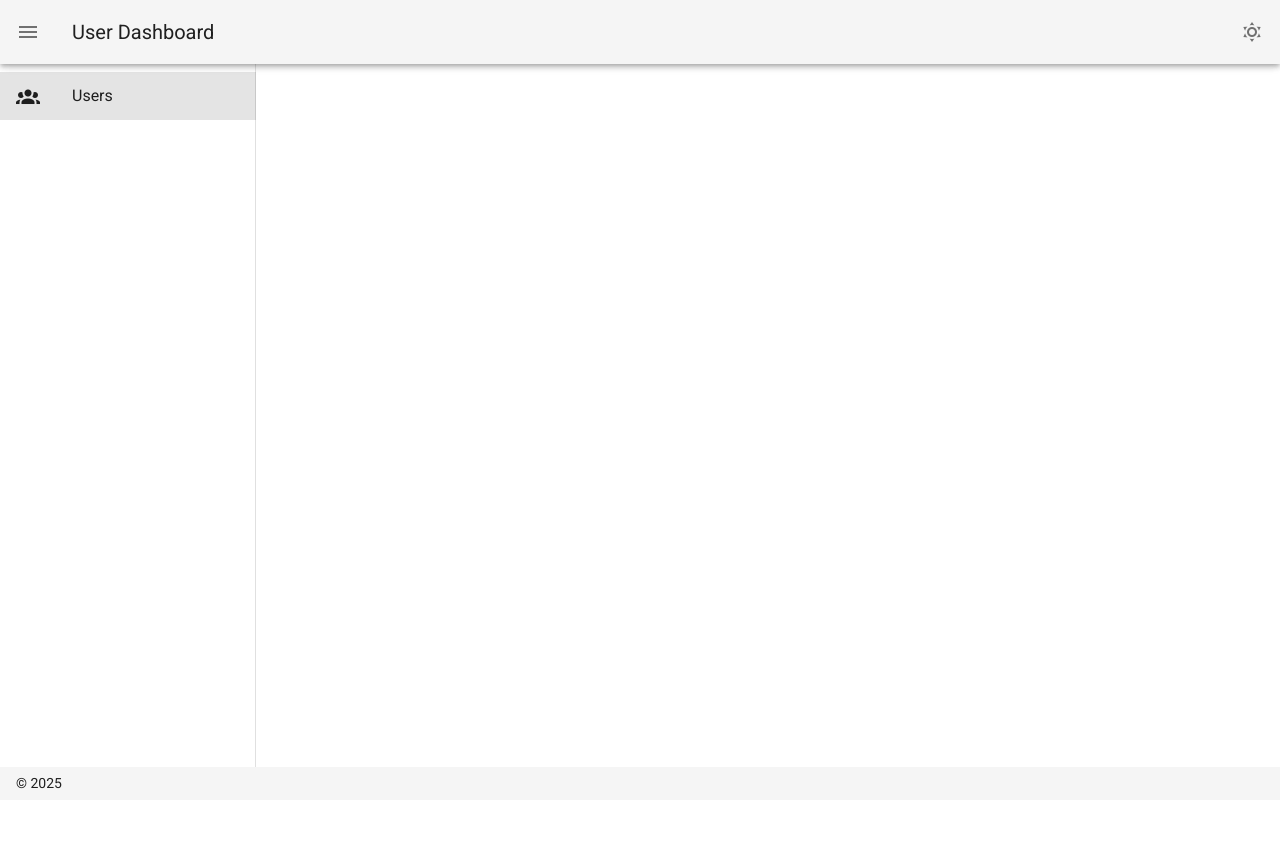
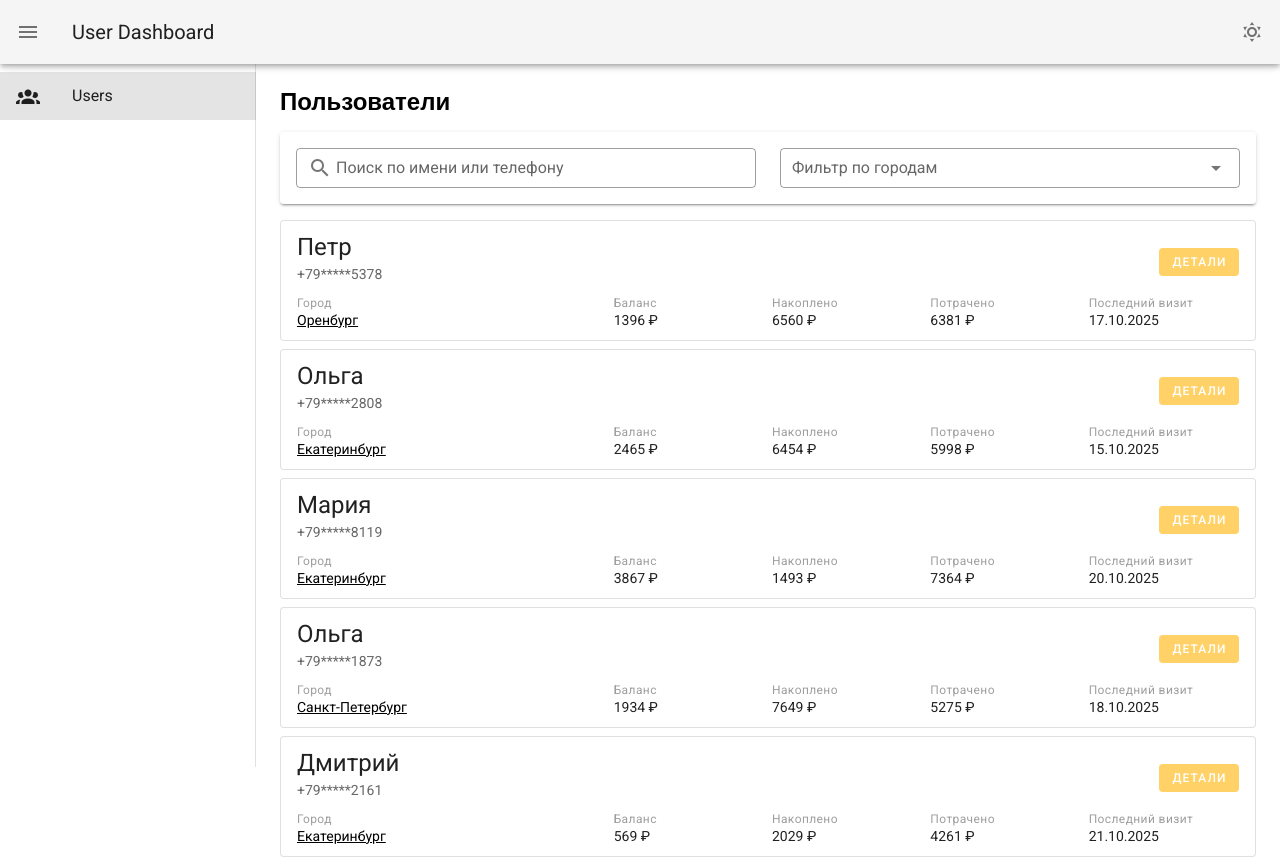
Before and after one commit to human97/user-dashboard-nuxt2, a Nuxt app: page /users in a window 1280 px wide. Shown: the top 858 px of the page. Before the commit the page ends 800 px from the top, so only its background shows below. Built offline with nearby package versions, Linux system fonts and the light colour scheme.

Commit message:
feat(users): Create users page and load data

```diff
--- /dev/null
+++ b/components/UserItem.vue
@@ -0,0 +1,81 @@
+<template>
+  <v-card outlined class="user-item-card">
+    <v-list-item three-line>
+      <v-list-item-content>
+        <div class="d-flex justify-space-between align-center flex-wrap">
+          <div>
+            <v-list-item-title class="text-h5 mb-1">
+              {{ user.name }}
+            </v-list-item-title>
+            <v-list-item-subtitle class="mb-2">{{ user.phone }}</v-list-item-subtitle>
+          </div>
+          <v-btn
+            :to="`/users/${user.id}`"
+            color="accent"
+            small
+            depressed
+          >
+            Детали
+          </v-btn>
+        </div>
+
+        <v-divider class="my-2"></v-divider>
+
+        <v-row dense>
+          <v-col cols="12" sm="4">
+            <div class="caption grey--text">Город</div>
+            <a href="#" @click.prevent="onCityClick">{{ user.city.title }}</a>
+          </v-col>
+          <v-col cols="6" sm="2">
+            <div class="caption grey--text">Баланс</div>
+            <div>{{ user.balance }} ₽</div>
+          </v-col>
+          <v-col cols="6" sm="2">
+            <div class="caption grey--text">Накоплено</div>
+            <div>{{ user.saveTotal }} ₽</div>
+          </v-col>
+          <v-col cols="6" sm="2">
+            <div class="caption grey--text">Потрачено</div>
+            <div>{{ user.spendTotal }} ₽</div>
+          </v-col>
+          <v-col cols="6" sm="2">
+            <div class="caption grey--text">Последний визит</div>
+            <div>{{ formattedLastVisit }}</div>
+          </v-col>
+        </v-row>
+
+      </v-list-item-content>
+    </v-list-item>
+  </v-card>
+</template>
+
+<script>
+export default {
+  name: 'UserItem',
+  props: {
+    user: {
+      type: Object,
+      required: true,
+    },
+  },
+  computed: {
+    formattedLastVisit() {
+      return new Date(this.user.lastVisit).toLocaleDateString('ru-RU')
+    },
+  },
+  methods: {
+    onCityClick() {
+      alert(`Переход к пользователям из города: ${this.user.city.title}`)
+    }
+  }
+}
+</script>
+
+<style lang="scss" scoped>
+.user-item-card {
+  transition: box-shadow 0.2s ease-in-out;
+  &:hover {
+    box-shadow: 0 4px 12px rgba(0, 0, 0, 0.1);
+  }
+}
+</style>
--- /dev/null
+++ b/components/UserList.vue
@@ -0,0 +1,28 @@
+<template>
+  <v-row dense>
+    <v-col
+      v-for="user in users"
+      :key="user.id"
+      cols="12"
+    >
+      <UserItem :user="user" />
+    </v-col>
+  </v-row>
+</template>
+
+<script>
+import UserItem from '~/components/UserItem.vue'
+
+export default {
+  name: 'UserList',
+  components: {
+    UserItem,
+  },
+  props: {
+    users: {
+      type: Array,
+      required: true,
+    },
+  },
+}
+</script>
--- a/nuxt.config.js
+++ b/nuxt.config.js
@@ -51,9 +51,16 @@ export default {
       dark: false,
       themes: {
         light: {
-          primary: '#FFFFFF',
+          primary: '#FFD166',
           secondary: '#EEEEEE',
           accent: '#FFD166',
+          anchor: '#000000',
+        },
+        dark: {
+          primary: '#FFD166',
+          secondary: '#424242',
+          accent: '#FFD166',
+          anchor: '#FFD166',
         }
       }
     }
--- /dev/null
+++ b/pages/users.vue
@@ -0,0 +1,143 @@
+<template>
+  <v-container fluid>
+    <h1 class="mb-4">Пользователи</h1>
+
+    <v-card class="mb-4 pa-4">
+      <v-row>
+        <v-col cols="12" md="6">
+          <v-text-field
+            v-model="search"
+            label="Поиск по имени или телефону"
+            prepend-inner-icon="mdi-magnify"
+            outlined
+            dense
+            hide-details
+          ></v-text-field>
+        </v-col>
+        <v-col cols="12" md="6">
+          <v-select
+            v-model="selectedCities"
+            :items="allCities"
+            label="Фильтр по городам"
+            multiple
+            outlined
+            dense
+            hide-details
+            chips
+            deletable-chips
+          ></v-select>
+        </v-col>
+      </v-row>
+    </v-card>
+
+    <div v-if="$fetchState.pending">
+      <v-skeleton-loader
+        v-for="n in 5"
+        :key="n"
+        type="list-item-avatar-three-line"
+        class="mb-2"
+      ></v-skeleton-loader>
+    </div>
+
+    <div v-else-if="!$fetchState.error">
+      <UserList :users="paginatedUsers" />
+      <v-pagination
+        v-if="pageCount > 1"
+        v-model="page"
+        :length="pageCount"
+        :total-visible="7"
+        class="mt-4"
+      ></v-pagination>
+    </div>
+
+    <v-alert v-else type="error">
+      Не удалось загрузить пользователей. Пожалуйста, попробуйте еще раз.
+    </v-alert>
+
+  </v-container>
+</template>
+
+<script>
+import UserList from '~/components/UserList.vue'
+
+export default {
+  name: 'UsersPage',
+  components: {
+    UserList,
+  },
+  data() {
+    return {
+      users: [],
+      search: '',
+      allCities: [],
+      selectedCities: [],
+      page: 1,
+      itemsPerPage: 50,
+    }
+  },
+  async fetch() {
+    this.users = []
+    const totalUsersToLoad = 8000
+    const firstLoadLimit = 100
+    const subsequentLoadLimit = 500
+
+    let loadedUsers = await this.$api.users.list({
+      offset: 0,
+      limit: firstLoadLimit,
+    })
+    this.users.push(...loadedUsers)
+
+    let offset = firstLoadLimit
+
+    const promises = []
+    while (offset < totalUsersToLoad) {
+      const limit = Math.min(subsequentLoadLimit, totalUsersToLoad - offset)
+      promises.push(this.$api.users.list({ offset, limit }))
+      offset += limit
+    }
+
+    const results = await Promise.all(promises)
+    results.forEach(userBatch => {
+      this.users.push(...userBatch)
+    })
+
+    const cityTitles = this.users.map(user => user.city.title)
+    this.allCities = [...new Set(cityTitles)].sort()
+  },
+  computed: {
+    filteredUsers() {
+      let users = this.users
+
+      if (this.selectedCities.length > 0) {
+        users = users.filter(user => this.selectedCities.includes(user.city.title))
+      }
+
+      if (this.search) {
+        const searchTerm = this.search.toLowerCase()
+        users = users.filter(user =>
+          user.name.toLowerCase().includes(searchTerm) ||
+          user.phone.replace(/\D/g, '').includes(searchTerm.replace(/\D/g, ''))
+        )
+      }
+
+      return users
+    },
+    pageCount() {
+      return Math.ceil(this.filteredUsers.length / this.itemsPerPage)
+    },
+    paginatedUsers() {
+      const start = (this.page - 1) * this.itemsPerPage
+      const end = start + this.itemsPerPage
+      return this.filteredUsers.slice(start, end)
+    },
+  },
+  watch: {
+    search() {
+      this.page = 1
+    },
+    selectedCities() {
+      this.page = 1
+    },
+  },
+}
+</script>
```
